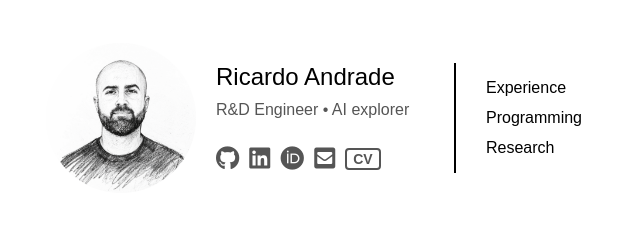
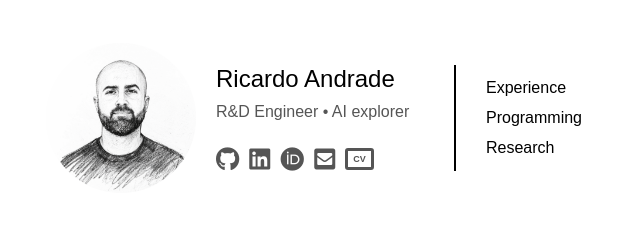
Before and after one commit to itsjrsa/itsjrsa.github.io, a React (Vite) app: page / in a window 1280 px wide. Shown: the part 282-517 px from the top of the page, without its empty margins (326-966 px from the left). Built offline with nearby package versions, Linux system fonts and the light colour scheme.

Commit message:
fix CV icon alignment and size in social icons

```diff
--- a/src/components/common/SocialIcons.jsx
+++ b/src/components/common/SocialIcons.jsx
@@ -15,7 +15,7 @@ export default function SocialIcons() {
         <a
           key={social.label}
           href={social.href}
-          className={`${styles.socialIcon} ${social.isCV ? styles.cvIcon : ''}`}
+          className={styles.socialIcon}
           target={social.href.startsWith('mailto') ? undefined : '_blank'}
           rel="noopener noreferrer"
           aria-label={social.label}
--- a/src/components/common/SocialIcons.module.css
+++ b/src/components/common/SocialIcons.module.css
@@ -1,6 +1,7 @@
 .socialIcons {
   margin-top: 20px;
   display: flex;
+  align-items: center;
   gap: 10px;
 }
 
@@ -9,25 +10,27 @@
   color: var(--color-text-muted);
   font-size: 24px;
   transition: color 0.3s;
+  display: flex;
+  align-items: center;
+  justify-content: center;
 }
 
 .socialIcon:hover {
   color: var(--color-accent-blue);
 }
 
-.cvIcon {
+
+.cvText {
+  font-size: 9px;
+  font-weight: 700;
+  border: 3px solid currentColor;
+  border-radius: 3px;
+  padding: 2px 5px;
+  line-height: 1;
+  height: 21.5px;
+  box-sizing: border-box;
   display: flex;
   align-items: center;
-  justify-content: center;
-}
-
-.cvText {
-  font-size: 14px;
-  font-weight: 700;
-  border: 2px solid currentColor;
-  border-radius: 4px;
-  padding: 2px 6px;
-  line-height: 1;
 }
 
 @media (max-width: 768px) {
@@ -36,7 +39,8 @@
   }
 
   .cvText {
-    font-size: 22px;
-    padding: 4px 10px;
+    font-size: 14px;
+    padding: 4px 6px;
+    height: 30px;
   }
 }
```
